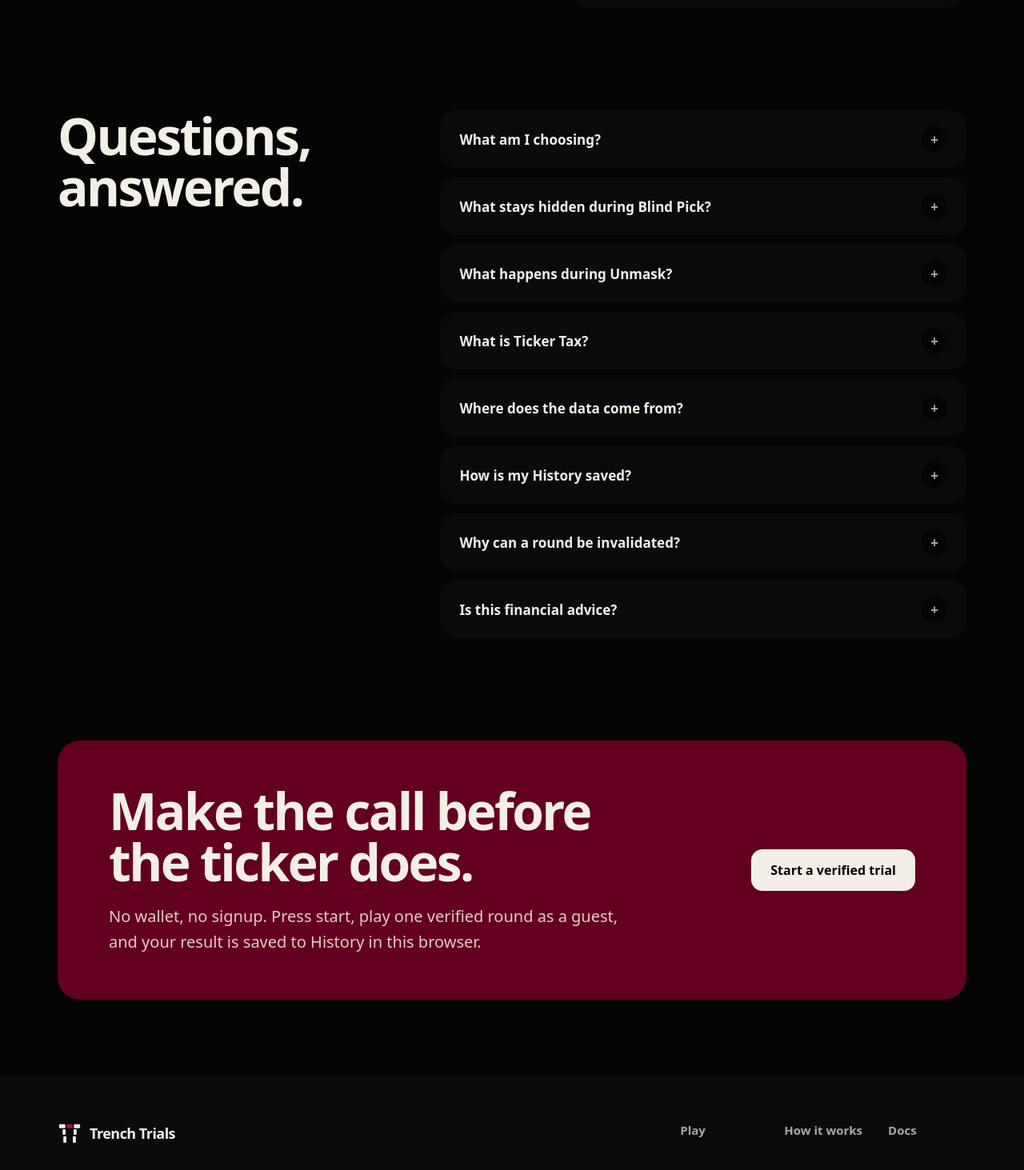
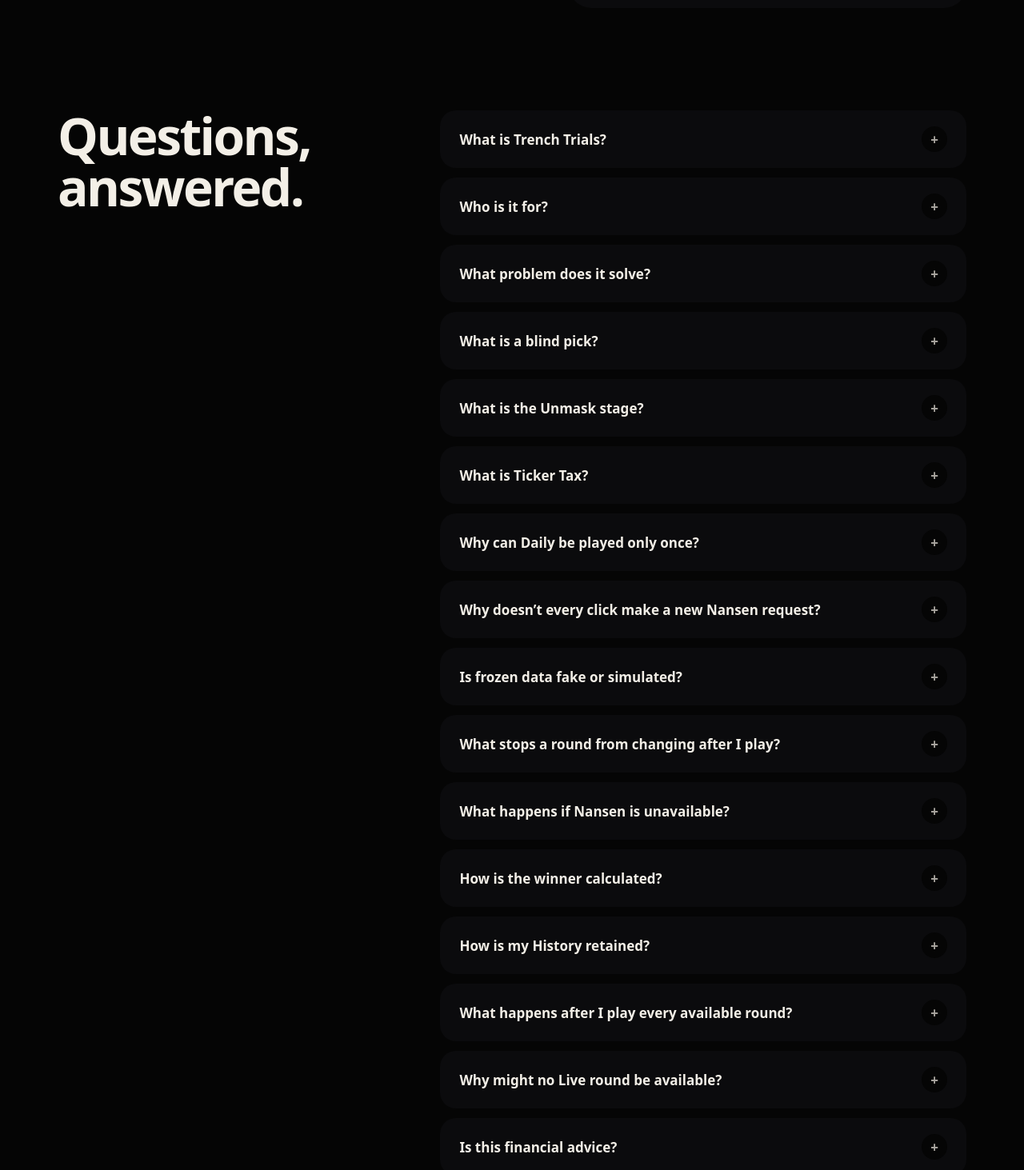
Before and after one commit to TheWeirdDee/trench-trials, a Next.js app: page / in a window 1280 px wide. Shown: the part 3520-4983 px from the top of the page at 80% size. Built offline with nearby package versions, Linux system fonts and the light colour scheme.

Commit message:
feat(ui): answer the full set of player questions

```diff
--- a/src/components/site/Faq.tsx
+++ b/src/components/site/Faq.tsx
@@ -1,43 +1,95 @@
-const QUESTIONS: Array<{ q: string; a: string }> = [
+export interface FaqItem {
+  q: string;
+  a: string;
+}
+
+/** Every question, in plain language. Shown in full on /docs#faq. */
+export const ALL_QUESTIONS: FaqItem[] = [
   {
-    q: 'What am I choosing?',
-    a: 'Which of three real tokens earned the best return over the round’s outcome window, measured from a historical cutoff. You choose once with the names hidden, then once more after they are revealed.',
+    q: 'What is Trench Trials?',
+    a: 'Decision-bias training for crypto traders. It measures how revealing a token’s identity changes your decision: you choose with the names hidden, choose again after seeing them, and the real outcome shows what the change gained or cost.',
   },
   {
-    q: 'What stays hidden during Blind Pick?',
-    a: 'Token names and addresses, the exact cutoff date, every price and the outcome. You see four signals per token, derived from Nansen data that existed at the cutoff.',
+    q: 'Who is it for?',
+    a: 'Individual crypto traders and analysts who want to test whether they follow market signals or familiar narratives. Trading communities can use the shared Daily as a common calibration exercise.',
   },
   {
-    q: 'What happens during Unmask?',
-    a: 'Your blind pick locks and the names appear, while the outcome stays sealed. A short decision window starts on the server: keep your pick or switch. If the window closes first, your blind pick stands and is recorded as a timeout.',
+    q: 'What problem does it solve?',
+    a: 'Familiar tickers, reputation and narratives influence decisions, but prediction games and backtests record only the final choice, so they cannot tell whether the identity changed it. Trench Trials records the choice before and after the reveal and prices the difference.',
+  },
+  {
+    q: 'What is a blind pick?',
+    a: 'Your first choice. You compare three tokens using four Nansen signals each, while their names, addresses, dates and prices are hidden, and lock the one you think will return the most.',
+  },
+  {
+    q: 'What is the Unmask stage?',
+    a: 'Once your blind pick is locked, the three names appear while the outcome stays sealed. A short window runs on the server’s clock: stick with your pick or switch, once. If time runs out, your blind pick stands.',
   },
   {
     q: 'What is Ticker Tax?',
-    a: 'The return you gave up — or gained — by changing your mind after seeing the names: your blind pick’s return minus your final pick’s. Keeping costs exactly zero. It stays inconclusive until you have made five explicit decisions.',
+    a: 'Your blind pick’s return minus your final pick’s return, in percentage points: what changing your mind after seeing the names cost or gained you. Sticking costs exactly zero. It becomes a measurement after five explicit decisions.',
   },
   {
-    q: 'Where does the data come from?',
-    a: 'The Nansen API. Candidates and their signals come from Nansen’s historical token screener at the cutoff; outcome prices come from Nansen’s historical price data. Each round keeps the request IDs and response hashes it was built from.',
+    q: 'Why can Daily be played only once?',
+    a: 'The Daily is the same round for everyone on a UTC date. One attempt keeps it a fair, comparable measurement: playing it again after seeing the outcome would measure memory, not judgement.',
   },
   {
-    q: 'How is my History saved?',
-    a: 'Through a signed cookie on this browser, linked to your decisions on our server. There is no account: another browser or device, or clearing cookies, starts a new History.',
+    q: 'Why doesn’t every click make a new Nansen request?',
+    a: 'A round’s Nansen inputs are fetched once, before anyone plays, then frozen. Fetching again during play could change the evidence after you decide and would make verdicts impossible to reproduce.',
   },
   {
-    q: 'Why can a round be invalidated?',
-    a: 'If the exact data a round committed to cannot be verified — for example a missing price candle at its measurement boundary — the round is marked invalid and never scored. No other data is substituted.',
+    q: 'Is frozen data fake or simulated?',
+    a: 'No. It is the exact authenticated Nansen data the round was built from, stored with each response’s request ID and SHA-256 hash. Nothing is mocked, estimated or substituted.',
+  },
+  {
+    q: 'What stops a round from changing after I play?',
+    a: 'Before a round opens, everything that decides it is written into a manifest and sealed with a SHA-256 commitment. At the verdict the manifest is revealed, so anyone can recompute the hash and check it.',
+  },
+  {
+    q: 'What happens if Nansen is unavailable?',
+    a: 'Rounds that already exist stay playable, because their inputs are frozen and hash-sealed. No new Replay, Daily or Live round can be created until Nansen is reachable again, and no other data source is used.',
+  },
+  {
+    q: 'How is the winner calculated?',
+    a: 'Each token’s return is its exit price divided by its entry price, minus one, using Nansen hourly candles at the round’s fixed boundaries. The highest return wins; returns within 0.01 percentage points share the win.',
+  },
+  {
+    q: 'How is my History retained?',
+    a: 'Your trial history is saved to this browser as an anonymous profile, through a signed cookie. There is no account: clearing site data or using another device starts a new anonymous profile.',
+  },
+  {
+    q: 'What happens after I play every available round?',
+    a: 'You see how many rounds you have completed and when the next Daily arrives. New rounds appear only when they are built from real Nansen data and pass review.',
+  },
+  {
+    q: 'Why might no Live round be available?',
+    a: 'A Live round opens only when a fresh Nansen snapshot yields three candidates that pass the eligibility policy. If none qualify, no Live round is offered rather than a weak one.',
   },
   {
     q: 'Is this financial advice?',
-    a: 'No. Rounds replay past market data to measure decision-making. Past returns say nothing about future returns.',
+    a: 'No. Rounds use past market data to measure decision-making. Past returns say nothing about future returns.',
   },
 ];
 
+const LANDING = [
+  'What is Trench Trials?',
+  'Who is it for?',
+  'What is a blind pick?',
+  'What is the Unmask stage?',
+  'What is Ticker Tax?',
+  'Is frozen data fake or simulated?',
+  'What happens if Nansen is unavailable?',
+  'Is this financial advice?',
+];
+
+/** The eight essentials shown on the landing page; the rest live on /docs#faq. */
+export const LANDING_QUESTIONS: FaqItem[] = LANDING.map((q) => ALL_QUESTIONS.find((item) => item.q === q)!);
+
 /** Accessible accordion built on native <details>: keyboard and screen-reader friendly without script. */
-export function Faq() {
+export function Faq({ questions = ALL_QUESTIONS }: { questions?: FaqItem[] }) {
   return (
     <div className="grid gap-3" data-testid="faq">
-      {QUESTIONS.map(({ q, a }) => (
+      {questions.map(({ q, a }) => (
         <details key={q} className="group rounded-card bg-raised open:bg-raised-2">
           <summary className="flex cursor-pointer list-none items-center justify-between gap-6 px-5 py-5 text-[17px] font-bold sm:px-6 [&::-webkit-details-marker]:hidden">
             {q}
```
